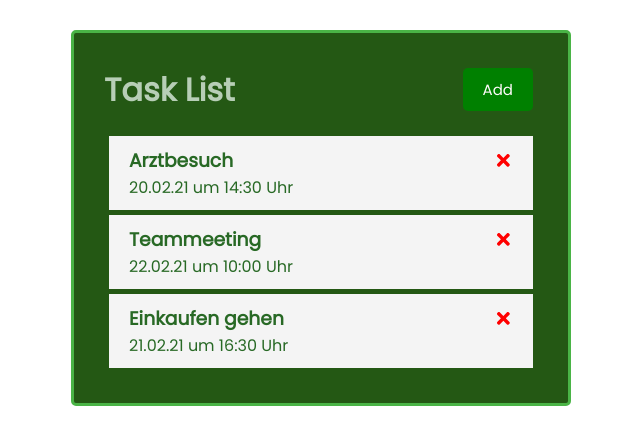
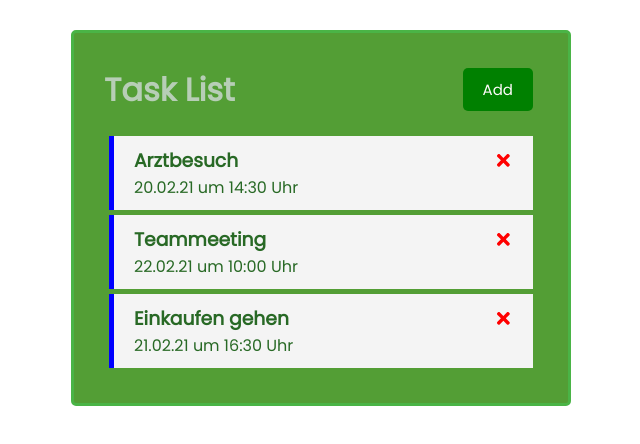
Before and after one commit to StefanGulas/React-Task-List, a React (Create React App) app in the folder Projects/react-task-list/: page / in a window 1280 px wide. Shown: the top 444 px of the page, without its empty margins (319-959 px from the left). Built offline with nearby package versions, Linux system fonts and the light colour scheme.

Commit message:
toggle implemented

```diff
--- a/Projects/react-task-list/src/App.js
+++ b/Projects/react-task-list/src/App.js
@@ -36,15 +36,24 @@ function App() {
       reminder: true,
     },
 ])
-  const onDelete1= (id) => {
-    console.log('delete: ', id)
+  const deleteTask= (id) => {
+    setTasks(tasks.filter((task) => task.id !== id))
+  }
+
+  const toggleReminder = (id) => {
+    setTasks(tasks.map((task) => task.id ===
+    id ? {...task, reminder: !task.reminder} : task))
   }
 
 
   return (
     <div className="container">
       <Header title="Task List"/>
-      <Tasks tasks={tasks} onDelete1={onDelete1} />
+      { tasks.length > 0 ?
+      <Tasks tasks={tasks}
+      onDelete1={deleteTask}
+      onToggle1={toggleReminder}/> :
+      ('No Tasks to show')}
     </div>
   );
 }
--- a/Projects/react-task-list/src/components/Task.js
+++ b/Projects/react-task-list/src/components/Task.js
@@ -1,10 +1,13 @@
 import { FaTimes } from 'react-icons/fa'
 
-const Task = ({ task, onDelete1}) => {
+const Task = ({ task, onDelete1, onToggle1}) => {
 
 
     return (
-        <div className='task'>
+        <div
+        className={`task ${task.reminder ? 'reminder' : ''}`}
+        onDoubleClick={() =>
+        onToggle1(task.id)}>
            <h3>{task.taskName}{' '}
            <FaTimes
            style={{color: 'red',
--- a/Projects/react-task-list/src/components/Tasks.js
+++ b/Projects/react-task-list/src/components/Tasks.js
@@ -1,6 +1,6 @@
 import Task from './Task'
 
-const Tasks = ({ tasks, onDelete1}) => {
+const Tasks = ({ tasks, onDelete1, onToggle1}) => {
     // const onDelete1 = (id) => {
     //     console.log('delete1', id)
     // }
@@ -9,7 +9,8 @@ const Tasks = ({ tasks, onDelete1}) => {
         <>
             {tasks.map((task) => (
             <Task key={task.id} task={task}
-            onDelete1={onDelete1}/>
+            onDelete1={onDelete1}
+            onToggle1={onToggle1}/>
             ))}
         </>
     )
--- a/Projects/react-task-list/src/index.css
+++ b/Projects/react-task-list/src/index.css
@@ -16,7 +16,7 @@ body {
   overflow: auto;
   min-height: 300px;
   border: 3px solid rgb(74, 180, 70);
-  background-color: #245814;
+  background-color: #539e35;
   padding: 30px;
   border-radius: 5px;
 }
@@ -67,9 +67,8 @@ body {
 }
 
 .task.reminder {
-  border-left: 5px solid green;
+  border-left: 5px solid blue
 }
-
 .task h3 {
   display: flex;
   align-items: center;
```
